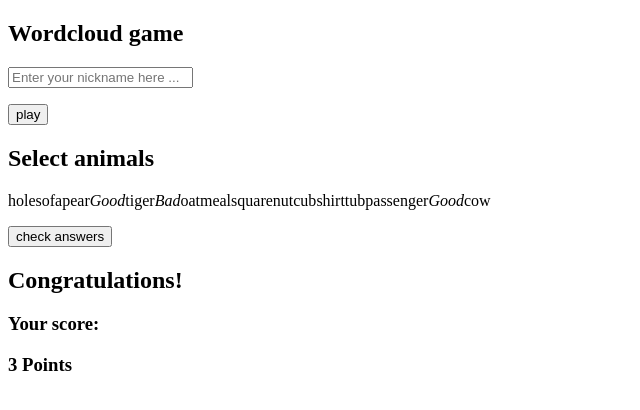
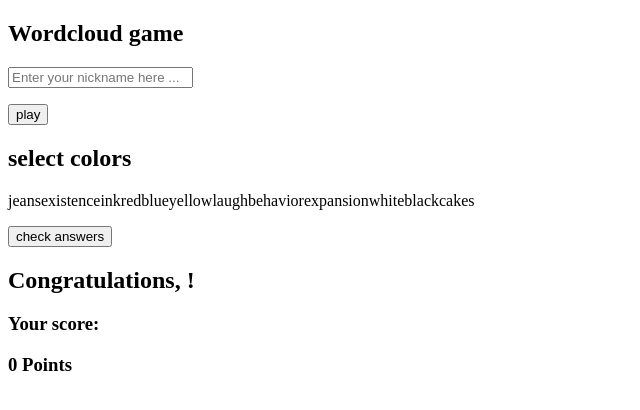
Before and after one commit to ddzieduch/wordcloud-game, a Next.js app: page / in a window 1280 px wide. Shown: the top 410 px of the page, without its empty margins (0-640 px from the left). Built offline with nearby package versions, Linux system fonts and the light colour scheme.

Commit message:
Add state and calculations

```diff
--- a/components/nickname.js
+++ b/components/nickname.js
@@ -1,9 +1,20 @@
+import { useState } from 'react'
+import { useGameContext } from '../context/state'
+
 export default function Nickname() {
+  const { step, setStep, setNickname } = useGameContext()
+
+  const saveNickname = async (event) => {
+    event.preventDefault()
+
+    setNickname(event.target.nickname.value)
+  }
+
   return (
     <div className="h-screen flex flex-wrap content-center justify-center">
       <div>
         <h2 className="text-4xl text-center font-bold my-6">Wordcloud game</h2>
-        <form>
+        <form onSubmit={ saveNickname }>
           <input
             type="text"
             name="nickname"
--- a/components/question.js
+++ b/components/question.js
@@ -1,32 +1,48 @@
-export default function Question() {
+import { useState } from 'react'
+import { useGameContext } from '../context/state'
+
+export default function Question(questions) {
+  const { step, setStep, chosenWords, setChosenWords, setScore } = useGameContext()
+
+  let question = questions.questions[1].question
+  let all_words = questions.questions[1].all_words
+  let good_words = questions.questions[1].good_words
+  let bad_words = all_words.filter((word) => good_words.indexOf(word) == -1)
+
+  const calculateScore = () => {
+    let wrong_answers = chosenWords.filter((word) => good_words.indexOf(word) == -1)
+    let good_answers = chosenWords.filter((word) => bad_words.indexOf(word) == -1)
+    let omitted_answers = good_words.filter((word) => good_answers.indexOf(word) == -1)
+
+    console.log('Wrong answers ' + wrong_answers)
+    console.log('Good answers ' + good_answers)
+    console.log('Omitted answers ' + omitted_answers)
+
+    setScore(good_answers.length * 2 - (wrong_answers.length + omitted_answers.length))
+  }
+
+  const checkWord = (event) => {
+    if (chosenWords.indexOf(event.target.textContent) == -1) {
+      setChosenWords([...chosenWords, event.target.textContent])
+    } else {
+      setChosenWords(chosenWords.filter((word) => word != event.target.textContent))
+    }
+  }
+
   return (
     <div className="h-screen flex flex-wrap content-center justify-center">
       <div>
-        <h2 className="text-2xl text-center font-bold my-6">Select animals</h2>
+        <h2 className="text-2xl text-center font-bold my-6">{ question }</h2>
         <div className="md:w-3/5 h-2/3 m-2 mx-auto mb-6 border p-8 md:p-16 border-gray-200 rounded flex flex-wrap sm:space-x-24 font-bold">
-          <span className="p-4 relative cursor-pointer text-gray-500">hole</span>
-          <span className="p-4 relative cursor-pointer">sofa</span>
-          <span className="p-4 relative cursor-pointer">pear</span>
-          <span className="p-4 relative cursor-pointer text-green-500">
-            <i className="-mt-4 absolute transform -translate-x-1/2 left-1/2">Good</i>
-            tiger
-          </span>
-          <span className="p-4 relative cursor-pointer text-red-500">
-            <i className="-mt-4 absolute transform -translate-x-1/2 left-1/2">Bad</i>
-            oatmeal
-          </span>
-          <span className="p-4 relative cursor-pointer">square</span>
-          <span className="p-4 relative cursor-pointer">nut</span>
-          <span className="p-4 relative cursor-pointer">cub</span>
-          <span className="p-4 relative cursor-pointer">shirt</span>
-          <span className="p-4 relative cursor-pointer">tub</span>
-          <span className="p-4 relative cursor-pointer">passenger</span>
-          <span className="p-4 relative cursor-pointer text-green-500">
-            <i className="-mt-4 absolute transform -translate-x-1/2 left-1/2">Good</i>cow
-          </span>
+          {all_words.map((word, index) => (
+            <span onClick={checkWord} className="p-4 relative cursor-pointer">
+              { word }
+            </span>
+          ))}
         </div>
         <p className="text-center">
           <button
+            onClick={ calculateScore }
             className="text-center border border-blue-500 text-blue-500 rounded px-4 py-2 m-2 transition duration-500 ease select-none hover:text-white hover:bg-blue-600 focus:outline-none focus:shadow-outline"
             type="submit"
           >
--- a/components/score.js
+++ b/components/score.js
@@ -1,14 +1,18 @@
+import { useState } from 'react'
+import { useGameContext } from '../context/state'
+
 export default function Score() {
+  const { step, setStep, nickname, score } = useGameContext()
 
   return (
     <div className="h-screen flex flex-wrap content-center justify-center">
       <div>
         <h2 className="text-3xl text-center font-bold mt-6">
-          Congratulations!
+          Congratulations, { nickname }!
         </h2>
         <h3 className="text-3xl text-center font-bold">Your score:</h3>
         <h3 className="text-3xl text-center font-bold text-blue-500 mb-6">
-          3 Points
+          { score } Points
         </h3>
       </div>
     </div>
--- /dev/null
+++ b/context/state.js
@@ -0,0 +1,23 @@
+import { createContext, useContext, useState } from 'react';
+
+const GameContext = createContext();
+
+export function GameWrapper({ children }) {
+  const [ step, setStep ] = useState(null)
+  const [ nickname, setNickname ] = useState(null)
+  const [ chosenWords, setChosenWords ] = useState([])
+  const [ score, setScore ] = useState(0)
+
+
+  let sharedState = { step, setStep, nickname, setNickname, chosenWords, setChosenWords, score, setScore }
+
+  return (
+    <GameContext.Provider value={ sharedState }>
+      {children}
+    </GameContext.Provider>
+  );
+}
+
+export function useGameContext() {
+  return useContext(GameContext);
+}
--- a/pages/_app.js
+++ b/pages/_app.js
@@ -1,7 +1,12 @@
 import 'tailwindcss/tailwind.css'
+import { GameWrapper } from '../context/state'
 
 function MyApp({ Component, pageProps }) {
-  return <Component {...pageProps} />
+  return (
+    <GameWrapper>
+      <Component {...pageProps} />
+    </GameWrapper>
+  )
 }
 
 export default MyApp
--- a/pages/index.js
+++ b/pages/index.js
@@ -2,12 +2,21 @@ import Nickname from '../components/nickname'
 import Question from '../components/question'
 import Score from '../components/score'
 
-export default function Game() {
+export default function Game({ questions }) {
   return (
     <>
       <Nickname></Nickname>
-      <Question></Question>
+      <Question questions={ questions }></Question>
       <Score></Score>
     </>
   )
 }
+
+export async function getStaticProps() {
+  const res = await fetch('http://localhost:3000/api/questions')
+  const questions = await res.json()
+
+  return {
+    props: { questions },
+  }
+}
```
